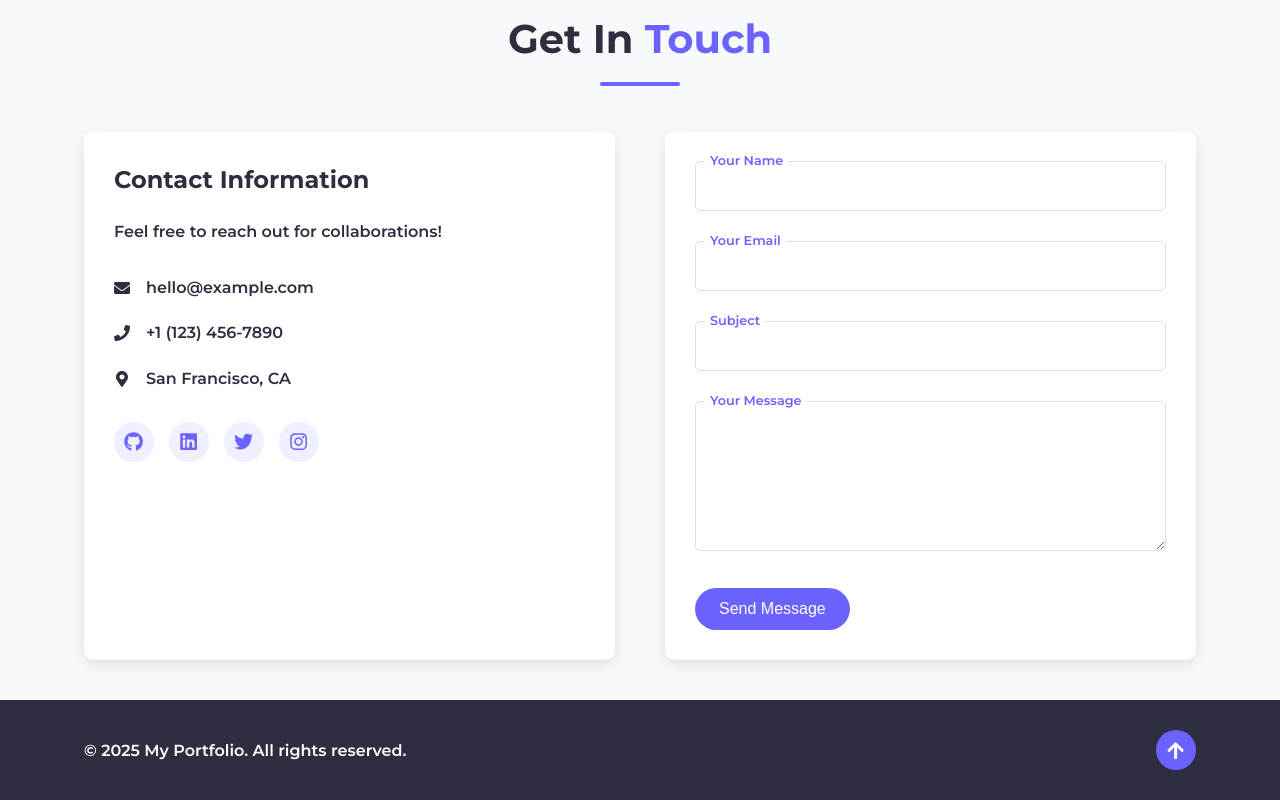
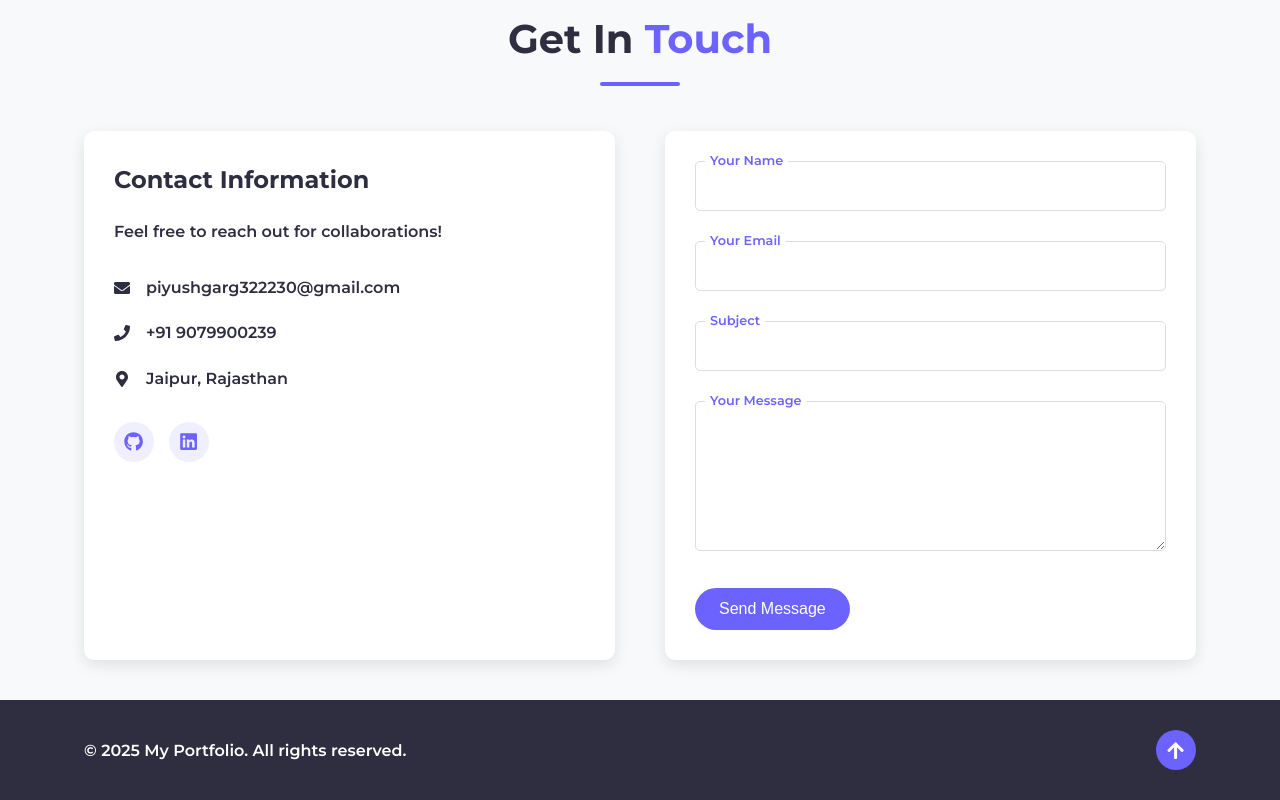
Before and after one commit to piyushgarg322230/portfolio, a React (Vite) app: page / in a window 1280 px wide. Shown: the part 4182-4982 px from the top of the page. Built offline with nearby package versions, Linux system fonts and the light colour scheme.

Commit message:
new update

```diff
--- a/src/Contact.jsx
+++ b/src/Contact.jsx
@@ -1,11 +1,34 @@
 import React from 'react';
+import { useRef } from 'react';
 import { FaGithub, FaLinkedin, FaTwitter, FaInstagram, FaEnvelope, FaPhone, FaMapMarkerAlt } from 'react-icons/fa';
+import { userData } from './userData';
 
 const Contact = () => {
+  // const handleSubmit = (e) => {
+  //   e.preventDefault();
+  //   // Handle form submission
+  //   alert('Thank you for your message! I will get back to you soon.');
+  //   e.target.reset();
+  // };
+
+  const form = useRef();
+
   const handleSubmit = (e) => {
     e.preventDefault();
-    // Handle form submission
-    alert('Thank you for your message! I will get back to you soon.');
+
+    emailjs
+      .sendForm('YOUR_SERVICE_ID', 'YOUR_TEMPLATE_ID', form.current, {
+        publicKey: 'YOUR_PUBLIC_KEY',
+      })
+      .then(
+        () => {
+          console.log('SUCCESS!');
+        },
+        (error) => {
+          console.log('FAILED...', error.text);
+        },
+      );
+
     e.target.reset();
   };
 
@@ -20,27 +43,27 @@ const Contact = () => {
             <div className="contact-details">
               <div className="contact-item">
                 <FaEnvelope className="icon" />
-                <span>hello@example.com</span>
+                <span>{userData.contactUs.gmail}</span>
               </div>
               <div className="contact-item">
                 <FaPhone className="icon" />
-                <span>+1 (123) 456-7890</span>
+                <span>{userData.contactUs.mobileNumber}</span>
               </div>
               <div className="contact-item">
                 <FaMapMarkerAlt className="icon" />
-                <span>San Francisco, CA</span>
+                <span>{userData.contactUs.location}</span>
               </div>
             </div>
             <div className="social-links">
-              <a href="#"><FaGithub /></a>
-              <a href="#"><FaLinkedin /></a>
-              <a href="#"><FaTwitter /></a>
-              <a href="#"><FaInstagram /></a>
+              <a href={userData.contactUs.github}><FaGithub /></a>
+              <a href={userData.contactUs.linkedIn}><FaLinkedin /></a>
+              {/* <a href="#"><FaTwitter /></a>
+              <a href="#"><FaInstagram /></a> */}
             </div>
           </div>
 
           <div className="contact-form">
-            <form onSubmit={handleSubmit}>
+            <form ref={form} onSubmit={handleSubmit}>
               <div className="form-group">
                 <input type="text" id="name" required />
                 <label htmlFor="name">Your Name</label>
--- a/src/userData.jsx
+++ b/src/userData.jsx
@@ -54,13 +54,13 @@ export const userData = {
         }
     ],
     contactUs: {
-        gmail: "",
-        mobileNumber: "",
-        location: "",
-        github: "",
-        linkedIn: "",
-        instragram: "",
-        twiter: ""
+        gmail: "piyushgarg322230@gmail.com",
+        mobileNumber: "+91 9079900239",
+        location: "Jaipur, Rajasthan",
+        github: "https://github.com/piyushgarg322230",
+        linkedIn: "https://www.linkedin.com/in/piyush-garg-35066919a/",
+        // instragram: "",
+        // twiter: ""
     },
     footerMessage: ""
 }
```
